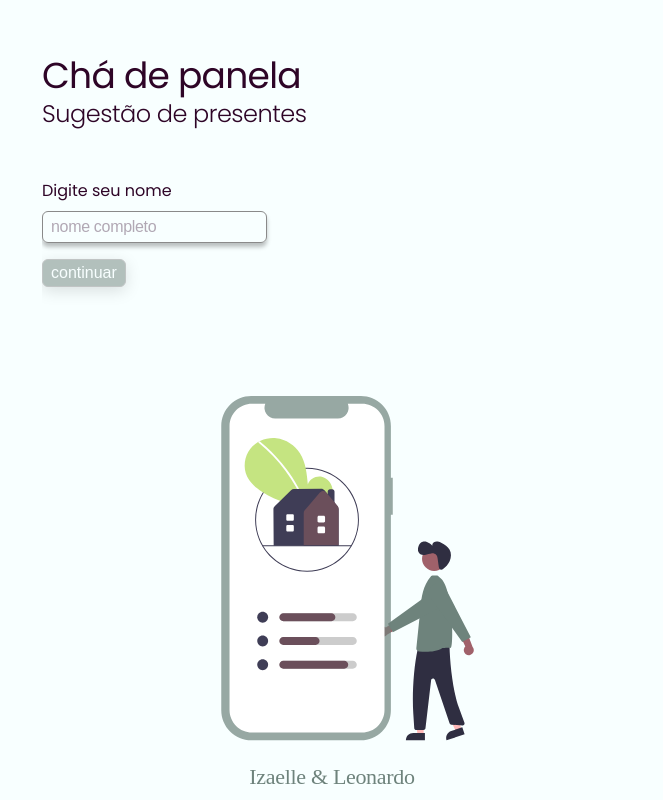
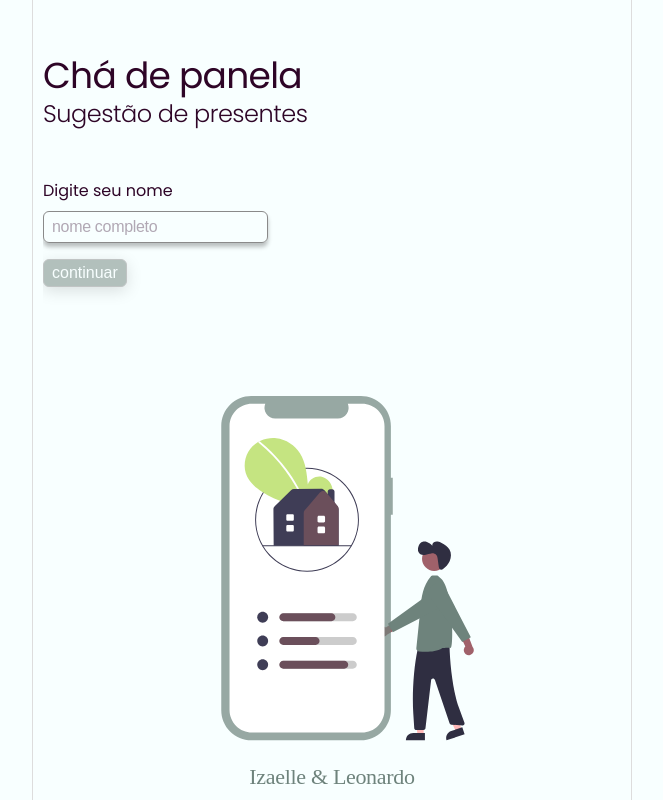
Before and after one commit to LeoCesar0/bridal-shower-list, a Next.js app: page / in a window 1280 px wide. Shown: the whole page, without its empty margins (308-971 px from the left). Built offline with nearby package versions, Linux system fonts and the light colour scheme; no server answers; a web font is replaced by a local one.

Commit message:
chore: edit globals style

```diff
--- a/src/styles/global.js
+++ b/src/styles/global.js
@@ -32,11 +32,15 @@ body{
   display: flex;
   flex-direction: column;
   min-height: 100vh;
-  max-width: 600px;
   margin: 0 auto;
   padding: ${({ theme }) =>
     `${theme.spacing["container-vertical-padding"]} ${theme.spacing["container-horizontal-padding"]}`};
-  overflow: hidden;
+
+  max-width: 600px;
+  @media screen and (min-width: 600px){
+  border-left: 1px solid #ddd;
+  border-right: 1px solid #ddd;
+  }
 }
 
 
--- a/src/styles/theme.js
+++ b/src/styles/theme.js
@@ -4,8 +4,9 @@ const theme = {
     "background-text": "#2E0527",
     primary: "#6E837C",
     "primary-text": "#F8FFFF",
-    success: "#D9FF71",
-    warning: "#FBEEC2",
+    available: "rgba(217,255,113,0.69)",
+    confirm: "#C5E481",
+    selected: "#FBEEC2",
     border: "#8A8A8A",
   },
   spacing: {
```
